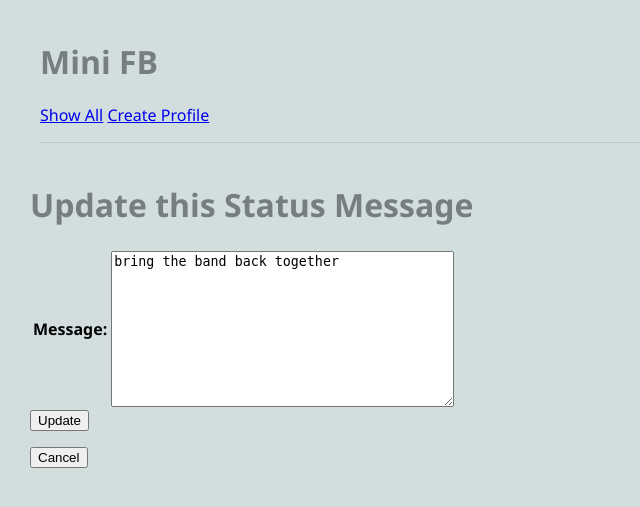
After one commit to ebrivera/cs412-assignment3, a Django app: page /mini_fb/statusmessage/10/update in a window 1280 px wide. The commit adds this page. Shown: the top 507 px of the page, without its empty margins (0-640 px from the left). Run offline with Django 5.2, Linux system fonts and the light colour scheme; data comes from the database, SQL or seed files in the repository; both versions use the stored data as it was after the commit; lists and menus that the app fills with data are empty.

Commit message:
finished with task 4

```diff
--- a/mini_fb/forms.py
+++ b/mini_fb/forms.py
@@ -15,12 +15,20 @@ class CreateProfileForm(forms.ModelForm):
             'profile_image',
         ]
 class UpdateProfileForm(forms.ModelForm):
-    '''A form to update a quote to the database.'''
+    '''A form to update a profile to the database.'''
 
     class Meta:
         '''associate this form with the Profile model.'''
         model = Profile
         fields = ['city', 'email', 'email', 'profile_image']  # which fields from model should we use
+
+class UpdateStatusMessageForm(forms.ModelForm):
+    '''A form to update a status message to the database.'''
+
+    class Meta:
+        '''associate this form with the statusmessage model.'''
+        model = StatusMessage
+        fields = ['message']  # which fields from model should we use
 
 
 class CreateStatusMessageForm(forms.ModelForm):
--- /dev/null
+++ b/mini_fb/templates/mini_fb/update_status_form.html
@@ -0,0 +1,22 @@
+<!--
+    File: ./mini_fb/templates/mini_fb/update_status_form.html
+    Author: Ernesto Rivera (ebrivera@bu.edu), 3/7/25
+    Description:display html form to update a profile obj
+-->
+{% extends 'mini_fb/base.html' %}
+
+{% block content %}
+
+<h1>Update this Status Message</h1>
+    <form action="{% url 'update_status' status_message.pk %}" method="POST" enctype="multipart/form-data">
+        {% csrf_token %}
+        <table>
+            {{ form.as_table }}
+        </table>
+
+        <input type="submit" name="submit" value="Update">
+    </form>
+    <form action="{% url 'profile' profile.pk %}" method="GET">
+        <input type="submit" value="Cancel">
+    </form>
+{% endblock %}
--- a/mini_fb/urls.py
+++ b/mini_fb/urls.py
@@ -16,5 +16,6 @@ urlpatterns = [
     path('profile/<int:pk>/create_status', CreateStatusMessageView.as_view(), name='create_status'),
     path('profile/<int:pk>/update', UpdateProfileView.as_view(), name='update_profile'),
     path('statusmessage/<int:pk>/delete', DeleteStatusMessageView.as_view(), name='delete_status_message'),
+    path('statusmessage/<int:pk>/update', UpdateStatusMessageView.as_view(), name='update_status'),
 
 ]
--- a/mini_fb/views.py
+++ b/mini_fb/views.py
@@ -7,7 +7,7 @@
 from django.shortcuts import render
 from django.views.generic import ListView, DetailView, CreateView, UpdateView, DeleteView
 from .models import Profile, StatusMessage, Image, StatusImage
-from .forms import CreateProfileForm, CreateStatusMessageForm, UpdateProfileForm
+from .forms import CreateProfileForm, CreateStatusMessageForm, UpdateProfileForm, UpdateStatusMessageForm
 from django.urls import reverse
 
 
@@ -127,6 +127,48 @@ class UpdateProfileView(UpdateView):
 
         return super().form_valid(form)
 
+class UpdateStatusMessageView(UpdateView):
+    '''A view to update a StatusMessage and save it to the database.'''
+    model = StatusMessage
+    form_class = UpdateStatusMessageForm
+    template_name = "mini_fb/update_status_form.html"
+
+    def form_valid(self, form):
+        '''
+        Handle the form submission to create a new update to sm object.
+        '''
+        print(f'UpdateStatusMessageForm: form.cleaned_data={form.cleaned_data}')
+
+        return super().form_valid(form)
+
+    def get_context_data(self):
+        """
+            Return the dictionary of context variables for use in the template.
+        """
+
+        # calling the superclass method
+        context = super().get_context_data()
+
+        pk = self.kwargs['pk']
+
+        status_message = StatusMessage.objects.get(pk=pk)
+        context['status_message'] = status_message
+        context['profile'] = status_message.profile
+        return context
+
+    def get_success_url(self):
+        '''Return a the URL to which we should be directed after the delete.'''
+
+        # get the pk for this comment
+        pk = self.kwargs.get('pk')
+        message = StatusMessage.objects.get(pk=pk)
+
+        # find the article to which this Comment is related by FK
+        profile = message.profile
+
+        # reverse to show the article page
+        return reverse('profile', kwargs={'pk':profile.pk})
+
 class DeleteStatusMessageView(DeleteView):
     '''A view to delete a status message and remove it from the database.'''
 
```
Also changed, not shown: mini_fb/templates/mini_fb/show_profile.html (+4 -6 lines), db.sqlite3, media/IMG_8831.jpeg (added).
